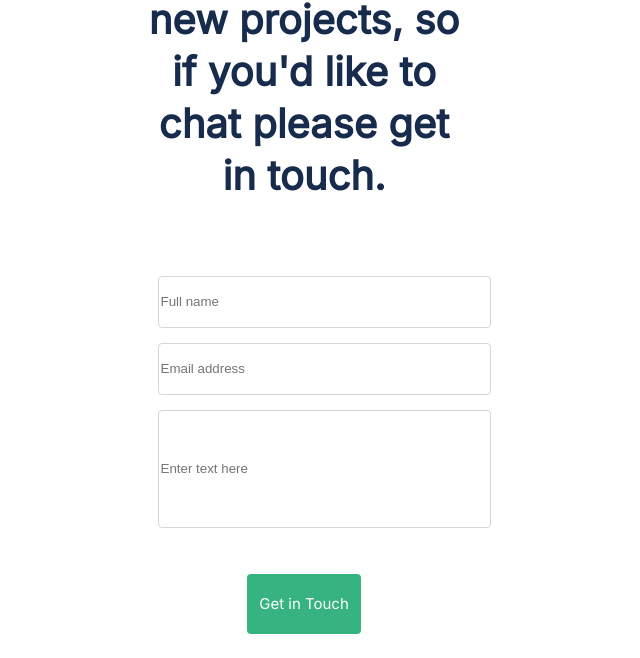
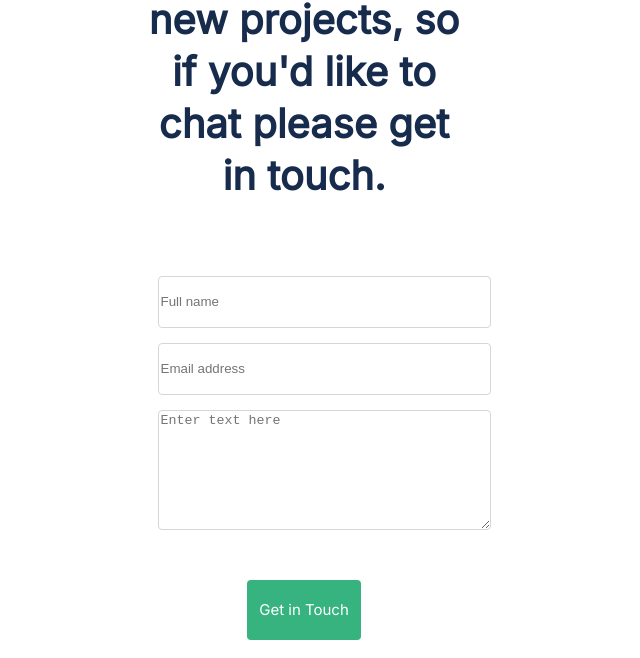
Before and after one commit to keebot-png/personal_portfolio, a website: page index.html in a window 1280 px wide. Shown: the part 6580-7238 px from the top of the page, without its empty margins (319-959 px from the left). Drawn offline with Linux system fonts and the light colour scheme.

Commit message:
Replace input tag with textarea tag

```diff
--- a/index.html
+++ b/index.html
@@ -302,7 +302,7 @@
                         <input type="email" class="contact-2" placeholder="Email address" required>
                     </li>
                     <li>
-                        <input type="text" class="contact-3" maxlength="500" placeholder="Enter text here" required>
+                        <textarea class="contact-3" maxlength="500" placeholder="Enter text here" required></textarea>
                     </li>
                 </ul>
                 <div class="contact-button">
```
